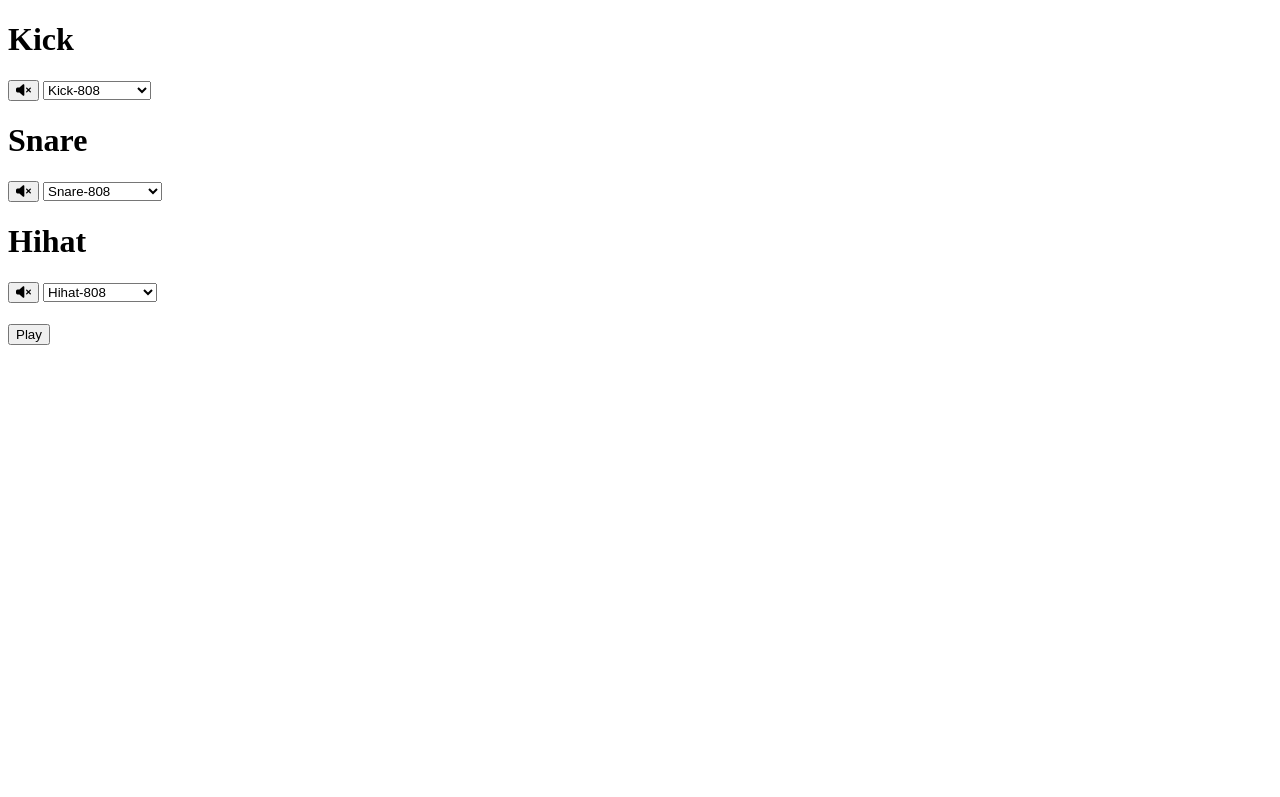
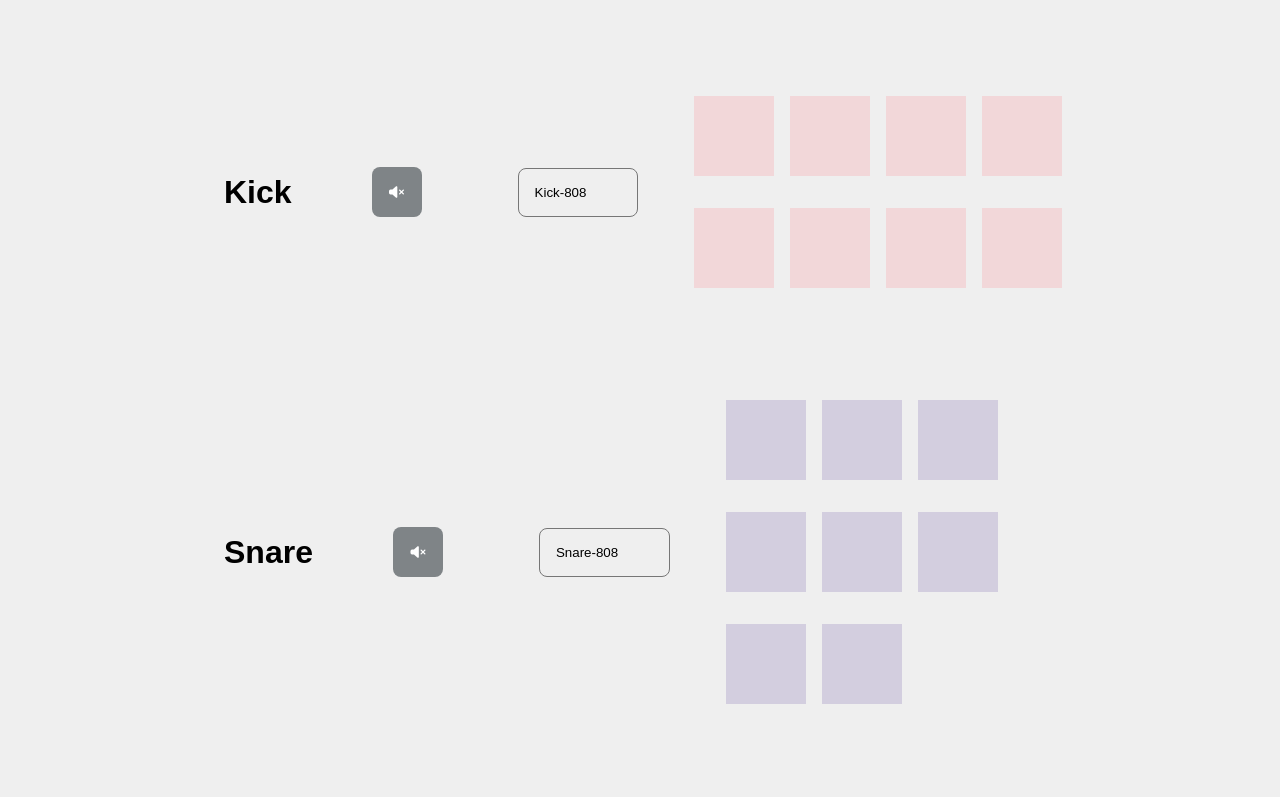
Before and after one commit to Danielxcott/BeatMaker, a website: page index.html in a window 1280 px wide. Shown: the top 797 px of the page. Drawn offline with Linux system fonts and the light colour scheme.

Commit message:
add class js

```diff
--- a/app.js
+++ b/app.js
@@ -16,3 +16,42 @@ hihatSongs.forEach((songs,index)=>{
     hihatSelect.insertAdjacentHTML("beforeend",`<option value="${songs.path}">${songs.name}</option>`)
 })
 //Option End
+
+class DrumKit{
+    constructor(){
+        this.pads = document.querySelectorAll(".pad");
+        this.kickAudio = document.querySelector(".kick-sound");
+        this.snareAudio = document.querySelector(".snare-sound");
+        this.hihatAudio = document.querySelector(".hihat-sound");
+        this.play = document.querySelector(".play");
+        this.index = 0;
+        this.bpm = 40;
+    }
+
+    activePads(){
+        this.classList.toggle("active");
+    }
+
+    repeat(){
+        let step = this.index % 8;
+        const activeBars = document.querySelectorAll(`.b${step}`);
+        console.log(step);
+        this.index++;
+    }
+    start(){
+        const interval = (60 / this.bpm) * 1000;
+        setInterval(()=>{
+            this.repeat();
+        },interval)
+    }
+}
+
+const drumkit = new DrumKit();
+
+drumkit.pads.forEach((pad)=>{
+    pad.addEventListener("click",drumkit.activePads);
+})
+
+drumkit.play.addEventListener("click",()=>{
+    drumkit.start();
+})
--- a/index.html
+++ b/index.html
@@ -73,8 +73,8 @@
                 <h1 class="pad hihat-pad b7"></h1>
             </div>
         </div>
+        <button class="play">Play</button>
     </div>
-    <button class="play">Play</button>
     <audio class="kick-sound" src="./allSounds/kick-acoustic01.wav"></audio>
     <audio class="snare-sound" src="./allSounds/snare-acoustic01.wav"></audio>
     <audio class="hihat-sound" src="./allSounds/hihat-acoustic01.wav"></audio>
--- a/style.css
+++ b/style.css
@@ -0,0 +1,108 @@
+*{
+    margin: 0;
+    padding: 0;
+    box-sizing: border-box;
+}
+
+body{
+    font-family: sans-serif;
+    background-color: #EFEFEF;
+}
+
+i{
+    pointer-events: none;
+}
+
+.sequencer{
+    display: flex;
+    flex-direction: column;
+    justify-content: center;
+    align-items: center;
+    min-height: 100vh;
+}
+
+.kick-track,
+.snare-track,
+.hihat-track{
+    display: flex;
+    justify-content: space-between;
+    width: 70%;
+    margin-top: 5rem;
+    align-items: center;
+}
+
+.kick-pad,.snare-pad,.hihat-pad{
+    width: 5rem;
+    height: 5rem;
+    margin: 1rem 0.5rem;
+    cursor: pointer;
+}
+
+.kick,.snare,.hihat{
+    display: flex;
+    flex-wrap: wrap;
+
+}
+
+.kick-pad{
+    background-color: #F2D7D9;
+}
+
+.kick-pad.active{
+    background-color: #f4a7ac;
+}
+
+.snare-pad{
+    background-color: #D3CEDF;
+}
+
+.snare-pad.active{
+    background-color: #a892dc;
+}
+
+.hihat-pad{
+    background-color: #9CB4CC;
+}
+
+.hihat-pad.active{
+    background-color: #81a6cc;
+}
+
+.controls{
+    display: flex;
+    justify-content: space-between;
+    align-items: center;
+    flex: 1;
+    margin: 0rem 2rem;
+}
+.controls button{
+    border: none;
+    border-radius: 8px;
+    background-color: #7F8487;
+    color: #fff;
+    width: 50px;
+    height: 50px;
+    margin: 5rem;
+    cursor: pointer;
+}
+.controls button.active{
+    background-color: #413F42;
+
+}
+.play{
+    padding: 1rem 2rem;
+    background-color: #7F8487;
+    color: #fff;
+    border: none;
+    border-radius: 8px;
+    cursor: pointer;
+    margin-top: 3rem;
+}
+
+select{
+    margin: 1rem;
+    padding: 1rem;
+    appearance: none;
+    border-radius: 8px;
+    outline: none;
+}
```
